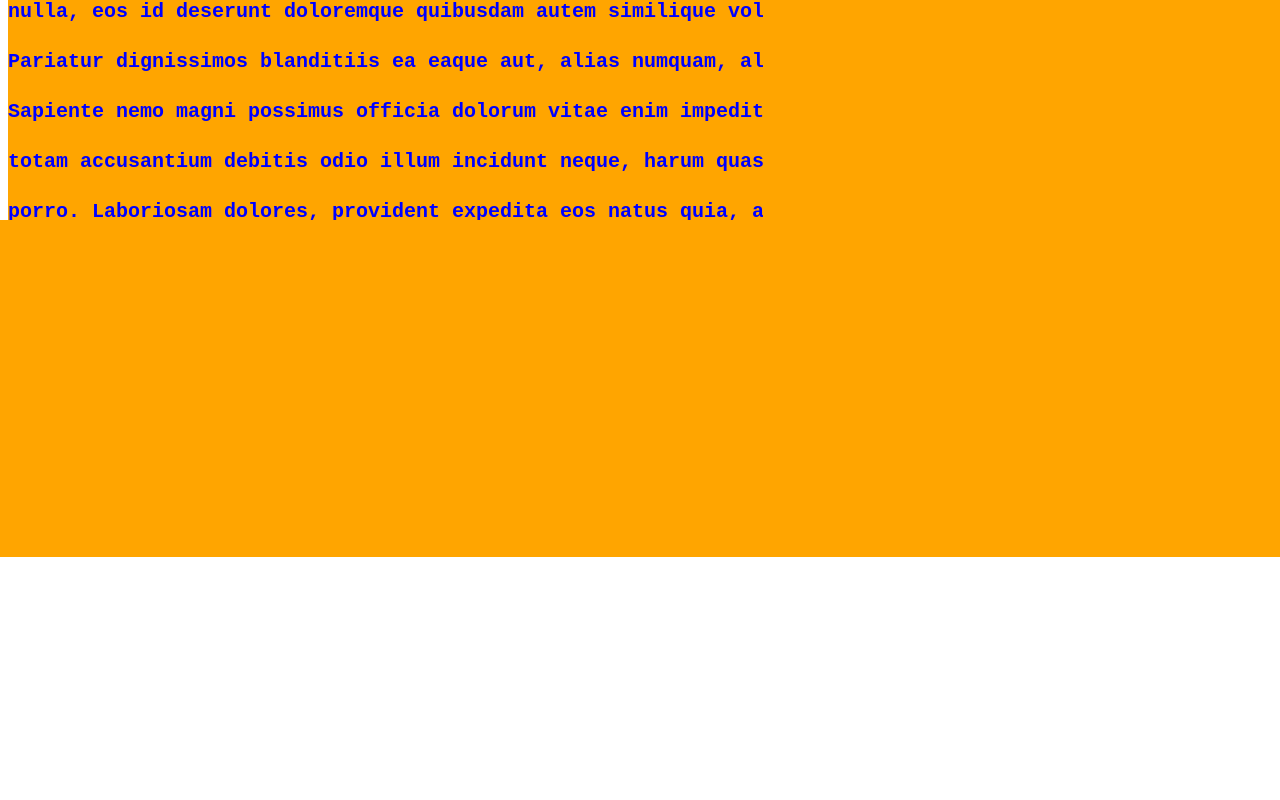
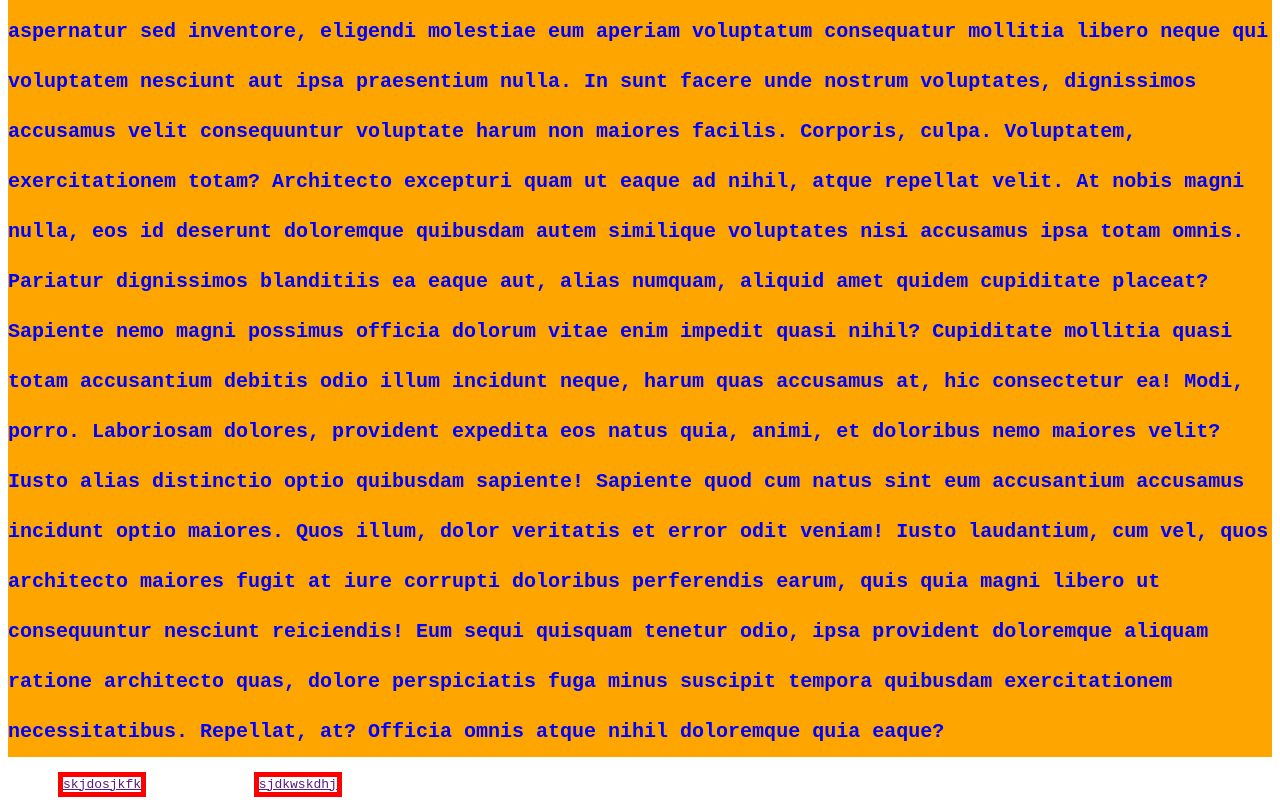
Before and after one commit to julirivas017/aprendiendocss, a plain HTML site: page index.html in a window 1280 px wide. Shown: the part 1051-1851 px from the top of the page. Before the commit the page ends 1608 px from the top, so only its background shows below. Drawn offline with Linux system fonts and the light colour scheme.

Commit message:
Add files via upload

```diff
--- a/estilos.css
+++ b/estilos.css
@@ -19,6 +19,9 @@ h1 {
 .color-green {
     color: chartreuse;
     font-size: 80px;
+    background-color: blueviolet;
+    padding: 50px;
+    border: solid 5px;
 }
 
 p{
@@ -28,3 +31,8 @@ p{
     font-weight: bolder;
     line-height: 50px;
 }
+
+a {
+border: solid 5px red;
+margin: 50px;
+}
--- a/index.html
+++ b/index.html
@@ -24,5 +24,8 @@
         Quos illum, dolor veritatis et error odit veniam! Iusto laudantium, cum vel, quos architecto maiores fugit at iure corrupti doloribus perferendis earum, quis quia magni libero ut consequuntur nesciunt reiciendis!
         Eum sequi quisquam tenetur odio, ipsa provident doloremque aliquam ratione architecto quas, dolore perspiciatis fuga minus suscipit tempora quibusdam exercitationem necessitatibus. Repellat, at? Officia omnis atque nihil doloremque quia eaque?
     </p>
+
+    <a href="">skjdosjkfk</a>
+    <a href="">sjdkwskdhj</a>
 </body>
 </html>
```
